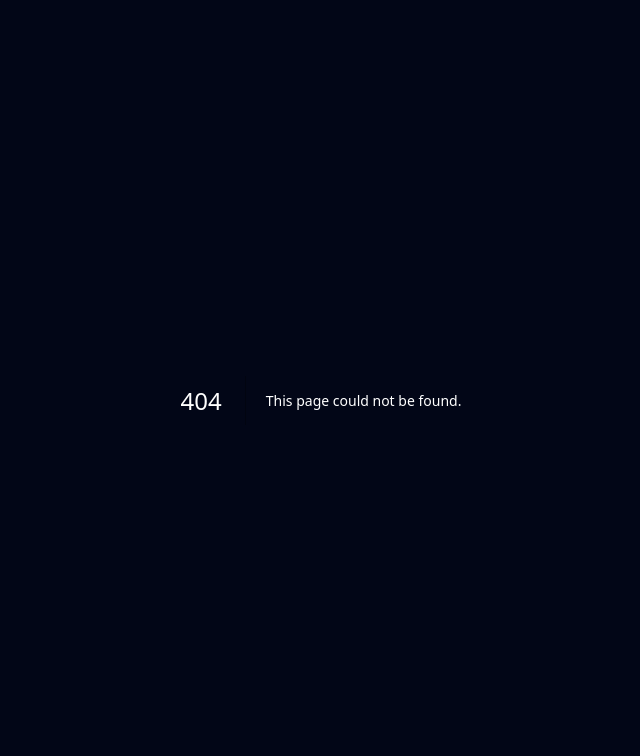
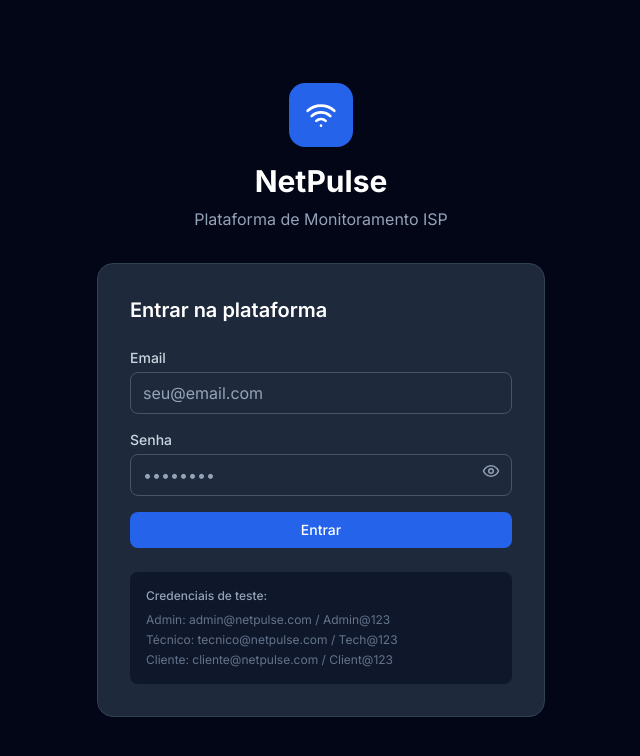
Before and after one commit to cicero-lucas/project-NetPulse, a Next.js app in the folder frontend/: page /login in a window 1280 px wide. Before the commit this address had no page. Shown: the top 756 px of the page, without its empty margins (319-959 px from the left). Built offline with nearby package versions, Linux system fonts and the light colour scheme.

Commit message:
feat(frontend): add login page with form validation and credential hints

```diff
--- /dev/null
+++ b/frontend/src/app/(auth)/login/page.tsx
@@ -0,0 +1,67 @@
+'use client';
+import { useState } from 'react';
+import { useForm } from 'react-hook-form';
+import { zodResolver } from '@hookform/resolvers/zod';
+import { z } from 'zod';
+import { useRouter } from 'next/navigation';
+import { useAuth } from '@/store/auth.context';
+import { Input } from '@/components/ui/Input';
+import { Button } from '@/components/ui/Button';
+import { Wifi, Eye, EyeOff } from 'lucide-react';
+import toast from 'react-hot-toast';
+
+const schema = z.object({ email: z.string().email('Email inválido'), password: z.string().min(6, 'Mínimo 6 caracteres') });
+type FormData = z.infer<typeof schema>;
+
+export default function LoginPage() {
+  const { login } = useAuth();
+  const router = useRouter();
+  const [showPassword, setShowPassword] = useState(false);
+  const { register, handleSubmit, formState: { errors, isSubmitting } } = useForm<FormData>({ resolver: zodResolver(schema) });
+
+  const onSubmit = async (data: FormData) => {
+    try {
+      await login(data.email, data.password);
+      router.push('/dashboard');
+    } catch {
+      toast.error('Email ou senha inválidos');
+    }
+  };
+
+  return (
+    <div className="min-h-screen bg-slate-950 flex items-center justify-center p-4">
+      <div className="w-full max-w-md">
+        <div className="text-center mb-8">
+          <div className="inline-flex items-center justify-center w-16 h-16 bg-blue-600 rounded-2xl mb-4">
+            <Wifi size={32} className="text-white" />
+          </div>
+          <h1 className="text-3xl font-bold text-white">NetPulse</h1>
+          <p className="text-slate-400 mt-2">Plataforma de Monitoramento ISP</p>
+        </div>
+
+        <div className="bg-slate-800 border border-slate-700 rounded-2xl p-8">
+          <h2 className="text-xl font-semibold text-white mb-6">Entrar na plataforma</h2>
+          <form onSubmit={handleSubmit(onSubmit)} className="space-y-4">
+            <Input label="Email" type="email" placeholder="seu@email.com" error={errors.email?.message} {...register('email')} />
+            <div className="relative">
+              <Input label="Senha" type={showPassword ? 'text' : 'password'} placeholder="••••••••" error={errors.password?.message} {...register('password')} />
+              <button type="button" onClick={() => setShowPassword(!showPassword)} className="absolute right-3 top-8 text-slate-400 hover:text-white">
+                {showPassword ? <EyeOff size={18} /> : <Eye size={18} />}
+              </button>
+            </div>
+            <Button type="submit" className="w-full mt-2" isLoading={isSubmitting}>Entrar</Button>
+          </form>
+
+          <div className="mt-6 p-4 bg-slate-900 rounded-lg">
+            <p className="text-xs text-slate-400 font-medium mb-2">Credenciais de teste:</p>
+            <div className="space-y-1 text-xs text-slate-500">
+              <p>Admin: admin@netpulse.com / Admin@123</p>
+              <p>Técnico: tecnico@netpulse.com / Tech@123</p>
+              <p>Cliente: cliente@netpulse.com / Client@123</p>
+            </div>
+          </div>
+        </div>
+      </div>
+    </div>
+  );
+}
```
